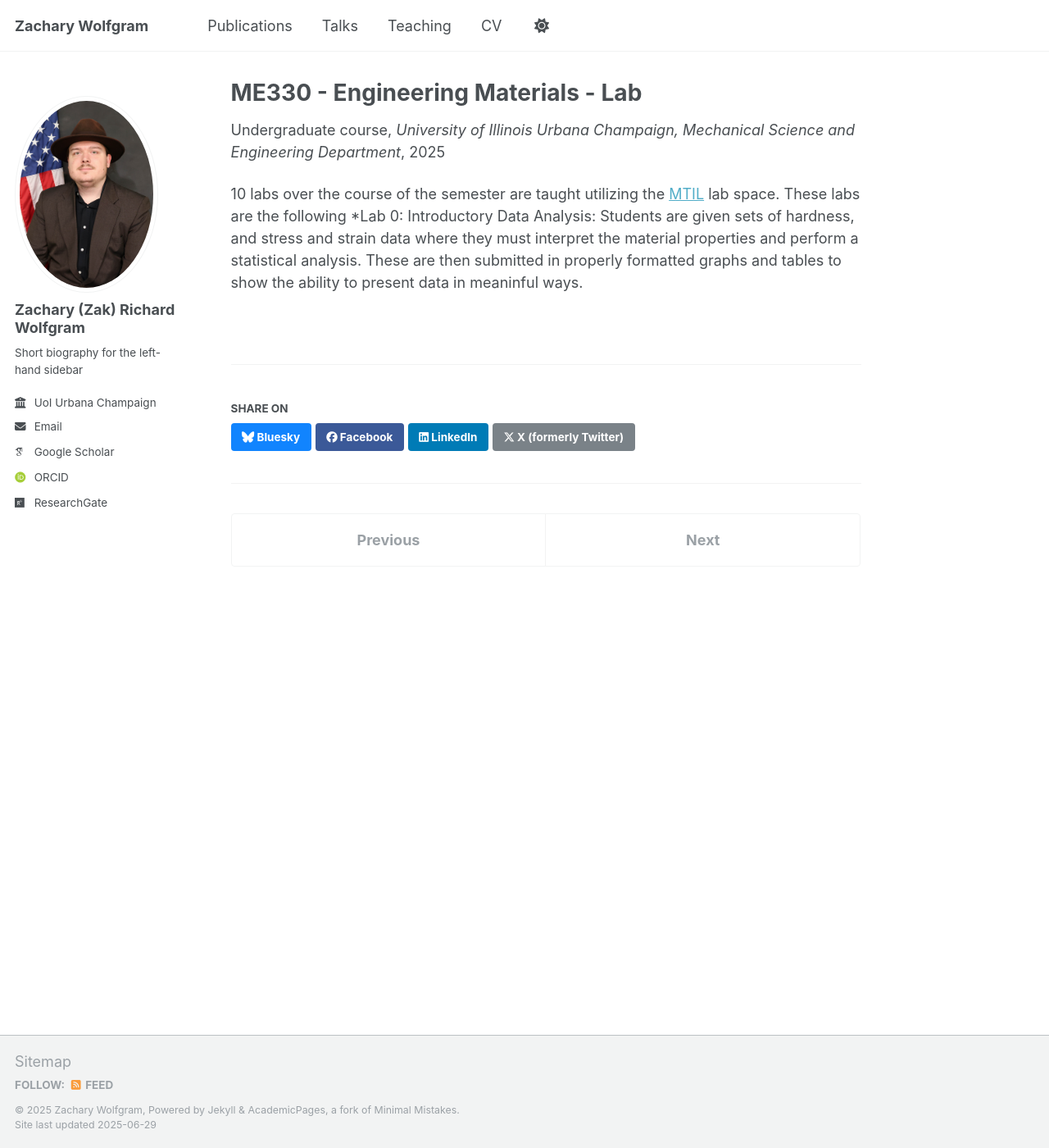
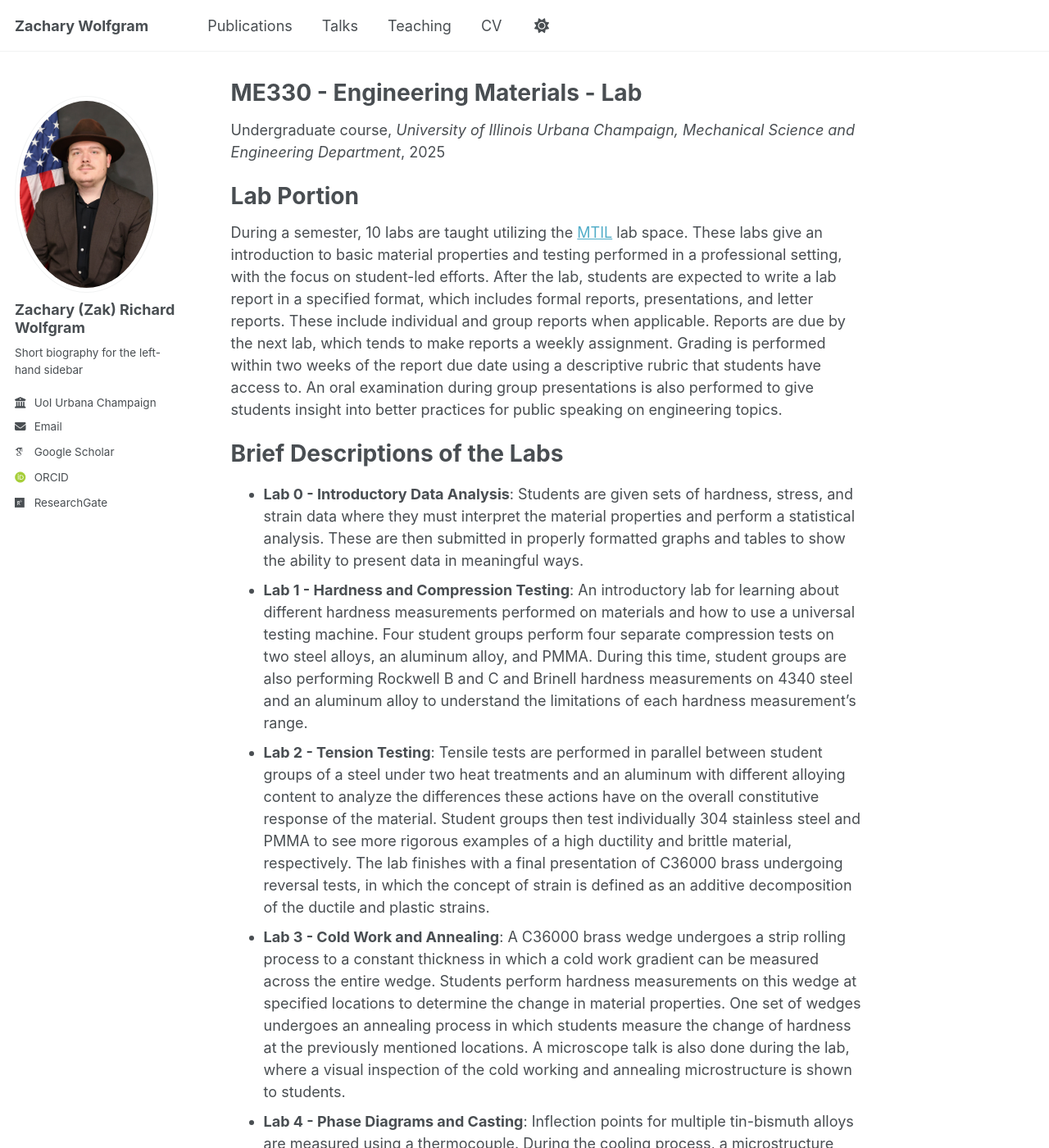
Before and after one commit to ZWolfgram/Zwolfgram.github.io, a Jekyll site: the page built from _teaching/2022-2025-teaching-1.md, in a window 1280 px wide and 1400 px high. Shown: the whole window at 82% size. Built offline with Jekyll 4.4.1, drawn with Linux system fonts in a browser that asks for light colours; some web fonts are replaced; some of the changed text lies outside the part shown.

Commit message:
Update 2022-2025-teaching-1.md

```diff
--- a/_teaching/2022-2025-teaching-1.md
+++ b/_teaching/2022-2025-teaching-1.md
@@ -5,6 +5,22 @@ type: "Undergraduate course"
 permalink: /teaching/2022-2025-teaching-1
 venue: "University of Illinois Urbana Champaign, Mechanical Science and Engineering Department"
 ---
-10 labs over the course of the semester are taught utilizing the [MTIL](https://mtil.illinois.edu) lab space. These labs are the following
-*Lab 0: Introductory Data Analysis: Students are given sets of hardness, and stress and strain data where they must interpret the material properties and perform a statistical analysis.
-These are then submitted in properly formatted graphs and tables to show the ability to present data in meaninful ways.
+Lab Portion
+======
+
+During a semester, 10 labs are taught utilizing the [MTIL](https://mtil.illinois.edu) lab space. These labs give an introduction to basic material properties and testing performed in a professional setting, with the focus on student-led efforts. After the lab, students are expected to write a lab report in a specified format, which includes formal reports, presentations, and letter reports. These include individual and group reports when applicable. Reports are due by the next lab, which tends to make reports a weekly assignment. Grading is performed within two weeks of the report due date using a descriptive rubric that students have access to. An oral examination during group presentations is also performed to give students insight into better practices for public speaking on engineering topics.
+
+Brief Descriptions of the Labs
+======
+- **Lab 0 - Introductory Data Analysis**: Students are given sets of hardness, stress, and strain data where they must interpret the material properties and perform a statistical analysis.
+  These are then submitted in properly formatted graphs and tables to show the ability to present data in meaningful ways.
+- **Lab 1 - Hardness and Compression Testing**: An introductory lab for learning about different hardness measurements performed on materials and how to use a universal testing machine. Four student groups perform four separate compression tests on two steel alloys, an aluminum alloy, and PMMA. During this time, student groups are also performing Rockwell B and C and Brinell hardness measurements on 4340 steel and an aluminum alloy to understand the limitations of each hardness measurement's range.
+- **Lab 2 - Tension Testing**: Tensile tests are performed in parallel between student groups of a steel under two heat treatments and an aluminum with different alloying content to analyze the differences these actions have on the overall constitutive response of the material. Student groups then test individually 304 stainless steel and PMMA to see more rigorous examples of a high ductility and brittle material, respectively. The lab finishes with a final presentation of C36000 brass undergoing reversal tests, in which the concept of strain is defined as an additive decomposition of the ductile and plastic strains.
+- **Lab 3 - Cold Work and Annealing**: A C36000 brass wedge undergoes a strip rolling process to a constant thickness in which a cold work gradient can be measured across the entire wedge. Students perform hardness measurements on this wedge at specified locations to determine the change in material properties. One set of wedges undergoes an annealing process in which students measure the change of hardness at the previously mentioned locations. A microscope talk is also done during the lab, where a visual inspection of the cold working and annealing microstructure is shown to students.
+- **Lab 4 - Phase Diagrams and Casting**: Inflection points for multiple tin-bismuth alloys are measured using a thermocouple. During the cooling process, a microstructure and theory talk are given to students to learn the rise of phase diagrams and how the cooling curves reflect this phenomenon. The other portion of the lab includes a brief introduction to casting processes using video aids and an inspection of numerous casting microstructures.
+- **Lab 5 - Heat Treatment of Steels**: Students perform heat treatments on 4340 steel samples at the beginning of the lab period and later on test the tensile properties of said samples. The heat treatments include annealing, normalizing, water and oil quenching, and tempering. A microstructure talk is also given on the phase diagram of steels and the time dependency that arises during quenching to form martensite.
+- **Lab 6 - Hardenability of Steels**: A Jominy end-quench test is performed on 1045, 4340, and 6150 steels. Students then grind a flat surface of the side of the bars and take hardness measurements along the bar's length to determine the martensite formation along a temperature gradient. A similar microstructure is given from the pervious lab with more focus on the effect alloying has on TTT diagrams.
+- **Lab 7 - Fracture Mechanics and Impact**: Students watch an ASTM K1 fracture test to validate the form of Griffith's fracture theory. The other portion of the lab is Charpy and plate impact testing on metals and polymers, respectively. Students perform tests at three different temperatures of 0C, room temperature, and 100C.
+- **Lab 8 - Welding and Allied Processes**: Tensile tests are performed on aluminum and steel alloys that were welded using chamfer, butt, and low powered butt welds. A microstructure talk is then given after testing to understand fracture location, and the similarities welding has with casting. Group oral presentations are also given during the lab on either the fracture toughness or impact testing results from lab 7.
+- **Lab 9 - Polymer and Composite Tensile Testing**: Tensile tests are performed on GPO-3 and G10 at different orientations on the composites to determine anisotropy. Fracture behavior is also examined to determine when fiber, matrix, or adhesive failure dominates the failure. Multiple strain rate tests are then performed on PMMA and HDPE to rationalize how strain rate affects the tensile response of the polymer.
+- **Lab 10 - Corrosion**: An electrochemical cell is made using different metal strips as the cathode and anode of the cell. Voltages can currents are then measured between the two metal strips with tap water and salt water to measure the increase in the corrosion process of the metals. Similar to lab 8, group oral presentations are given on either the composite or polymer data.
```
